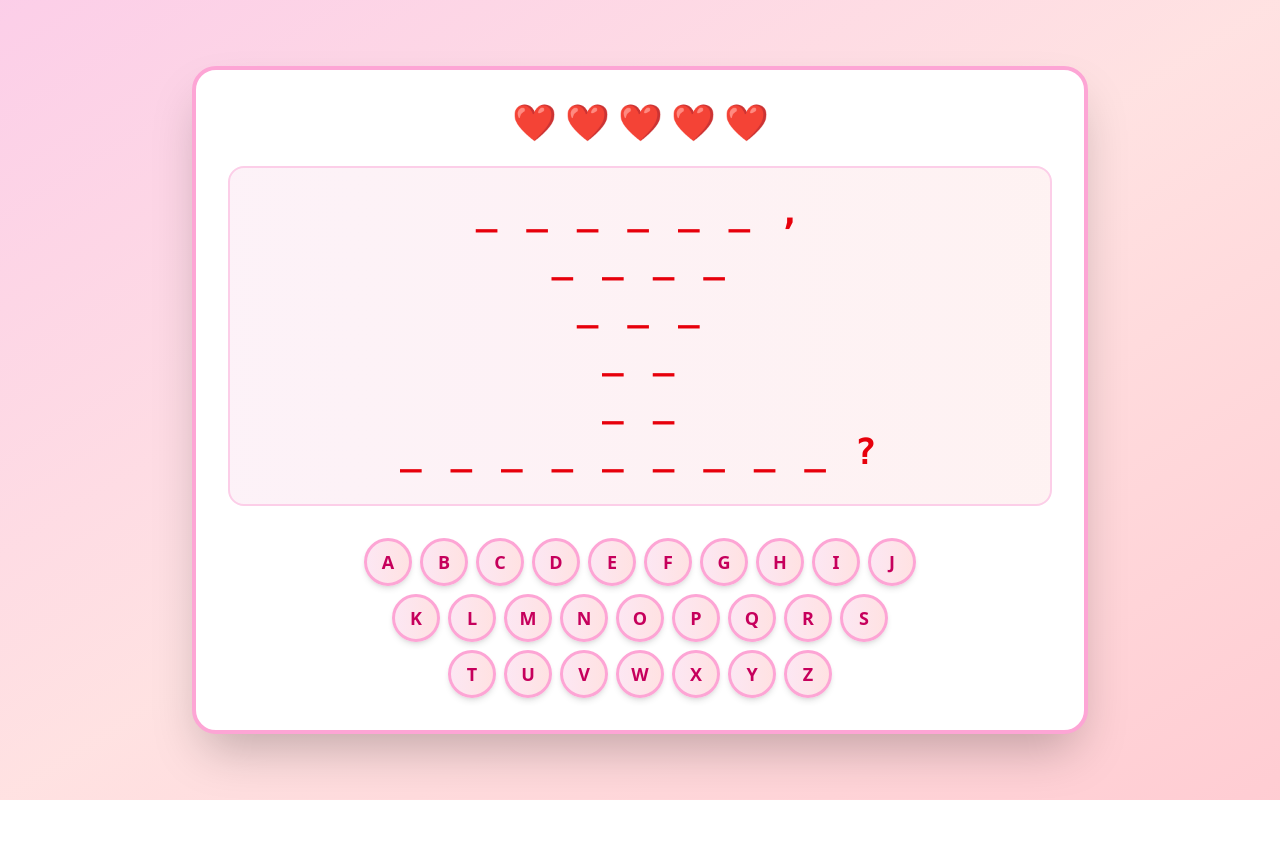
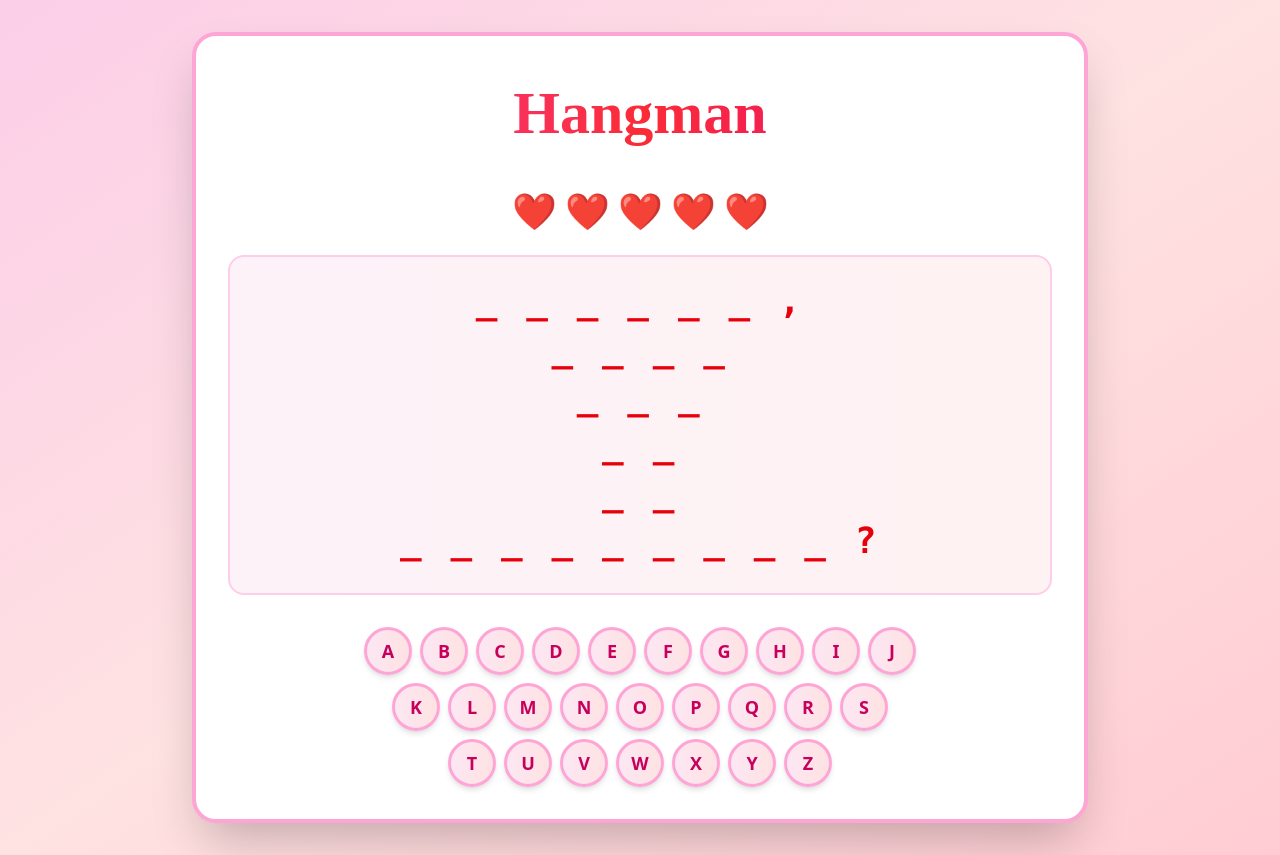
Before and after one commit to hkittelberger/valentine-hangman, a SvelteKit app: page / in a window 1280 px wide. Before the commit the page ends 800 px from the top, so only its background shows below. Built offline with nearby package versions, Linux system fonts and the light colour scheme.

Commit message:
add title

```diff
--- a/src/routes/+page.svelte
+++ b/src/routes/+page.svelte
@@ -60,6 +60,13 @@
 
 <div class="min-h-screen bg-gradient-to-br from-pink-200 via-red-100 to-rose-200 flex flex-col items-center justify-center p-8">
 	<div class="max-w-4xl w-full bg-white rounded-3xl shadow-2xl p-8 border-4 border-pink-300">
+
+		<!-- Title -->
+		<div class="text-center mb-8">
+			<h1 class="text-6xl font-bold text-transparent bg-gradient-to-r from-pink-500 via-red-500 to-pink-600 bg-clip-text mb-2 leading-tight py-2" style="font-family: 'Brush Script MT', cursive;">
+				Hangman
+			</h1>
+		</div>
 
 		<!-- Hearts display for wrong guesses -->
 		<div class="text-center mb-6">
```
